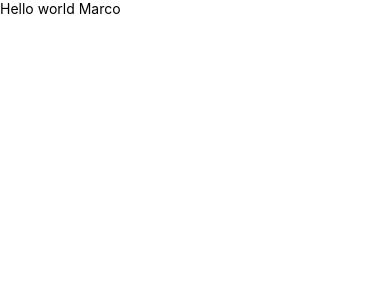
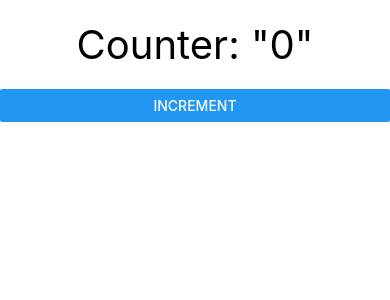
Before and after one commit to Menda0/react-native-apr2022, a React Native app: screen / in a window 390 px wide. Shown: the top 300 px of the page. Built offline with nearby package versions, Linux system fonts and the light colour scheme.

Commit message:
Add new version

```diff
--- a/App.js
+++ b/App.js
@@ -4,6 +4,7 @@ import ExampleComponent1 from "./components/ExampleComponent1"
 import ExampleComponent2 from "./components/ExampleComponent2"
 import ExampleComponent3 from "./components/ExampleComponent3"
 import ExampleComponent4 from "./components/ExampleComponent4"
+import ExampleComponent5 from "./components/ExampleComponent5"
 import ExampleUI from "./components/ExampleUI"
 import CollectionListScreen from "./screens/CollectionListScreen"
 import SearchCollections from "./components/SearchCollections"
@@ -20,7 +21,8 @@ class MainComponent extends React.Component{
                 {/* <CollectionListScreen /> */}
                 {/* <ExampleComponent3 /> */}
                 {/* <SearchCollections /> */}
-                <ExampleComponent4 name="Marco"/>
+                {/* <ExampleComponent4 name="Marco"/> */}
+                <ExampleComponent5 />
             </SafeAreaView>
         )
     }
--- /dev/null
+++ b/components/ExampleComponent5.js
@@ -0,0 +1,50 @@
+import React, {useState, useEffect} from "react";
+import {View, Text, Button, StyleSheet} from "react-native"
+
+const useCounter = (initialCounter) => {
+    const [counter, setCounter] = useState(initialCounter)
+
+    const incrementCounter = () => {
+        setCounter(counter+1)
+    }
+
+    const decrementCounter = () => {
+        setCounter(counter-1)
+    }
+
+    useEffect(()=>{
+        console.log("Counter loaded ...")
+    }, [])
+
+    useEffect(() => {
+        console.log("Counter Updated ...")
+    }, [counter])
+
+    console.log("Counter Render ...")
+
+    return {counter, incrementCounter, decrementCounter}
+}
+
+const ExampleComponent5 = () => {
+
+    // Use custom hook
+    // const [counter, setCounter] = useState(10)
+    const {counter, incrementCounter} = useCounter(0)
+
+    return (
+        <View>
+            <Text style={styles.text}>Counter: "{counter}"</Text>
+            <Button onPress={incrementCounter} title="Increment" />
+        </View>
+    )
+}
+
+const styles = StyleSheet.create({
+    text:{
+        fontSize: 40,
+        textAlign: "center",
+        margin: 20
+    }
+})
+
+export default ExampleComponent5
```
